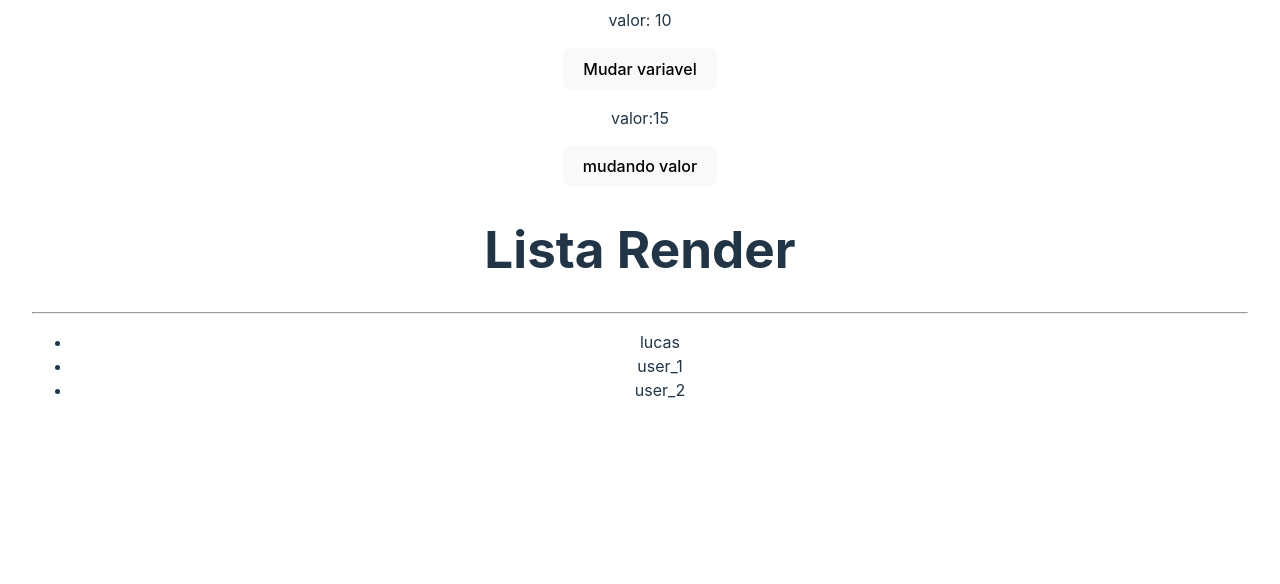
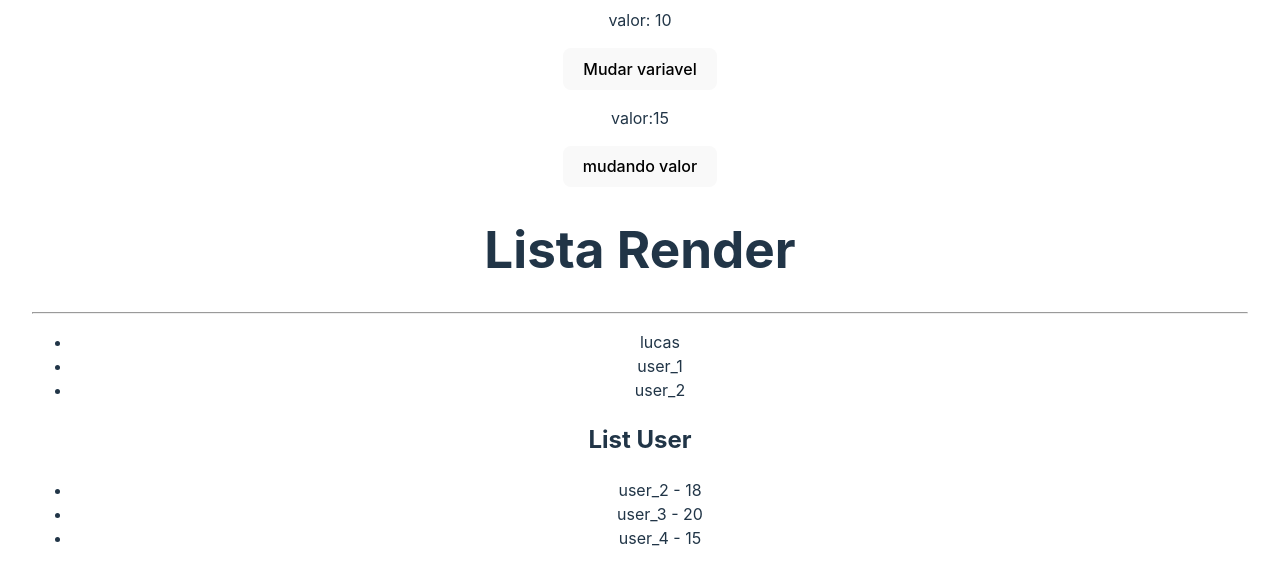
Before and after one commit to Luk3rF7/React_especializacao, a React (Vite) app in the folder 03_advancer/reactAvancado/: page / in a window 1280 px wide. Shown: the part 1679-2263 px from the top of the page. Built offline with nearby package versions, Linux system fonts and the light colour scheme.

Commit message:
list com objetos

```diff
--- a/03_advancer/reactAvancado/src/components/listRender.jsx
+++ b/03_advancer/reactAvancado/src/components/listRender.jsx
@@ -3,14 +3,26 @@ import { useState } from 'react';
 const ListRender = () => {
 
   const [ list ] = useState(["lucas","user_1","user_2"])
+  const [ user ] = useState([
+    {id:1,name: 'user_2',age: 18},
+    {id:2,name:'user_3',age: 20},
+    {id:3,name:'user_4',age:15}
+  ])
   return (
     <div>
       <h1> Lista Render</h1>
       <hr />
       <ul>
-        {list.map((item) => (
+        {list.map((item,i) => (
           // eslint-disable-next-line react/jsx-key
-          <li >{item}</li>
+          <li key={i} >{item}</li>
+        ))}
+      </ul>
+      <h2> List User</h2>
+      <ul>
+        {user.map((user) => (
+          <li key={user.id}>
+            {user.name} - {user.age}</li>
         ))}
       </ul>
     </div>
```
